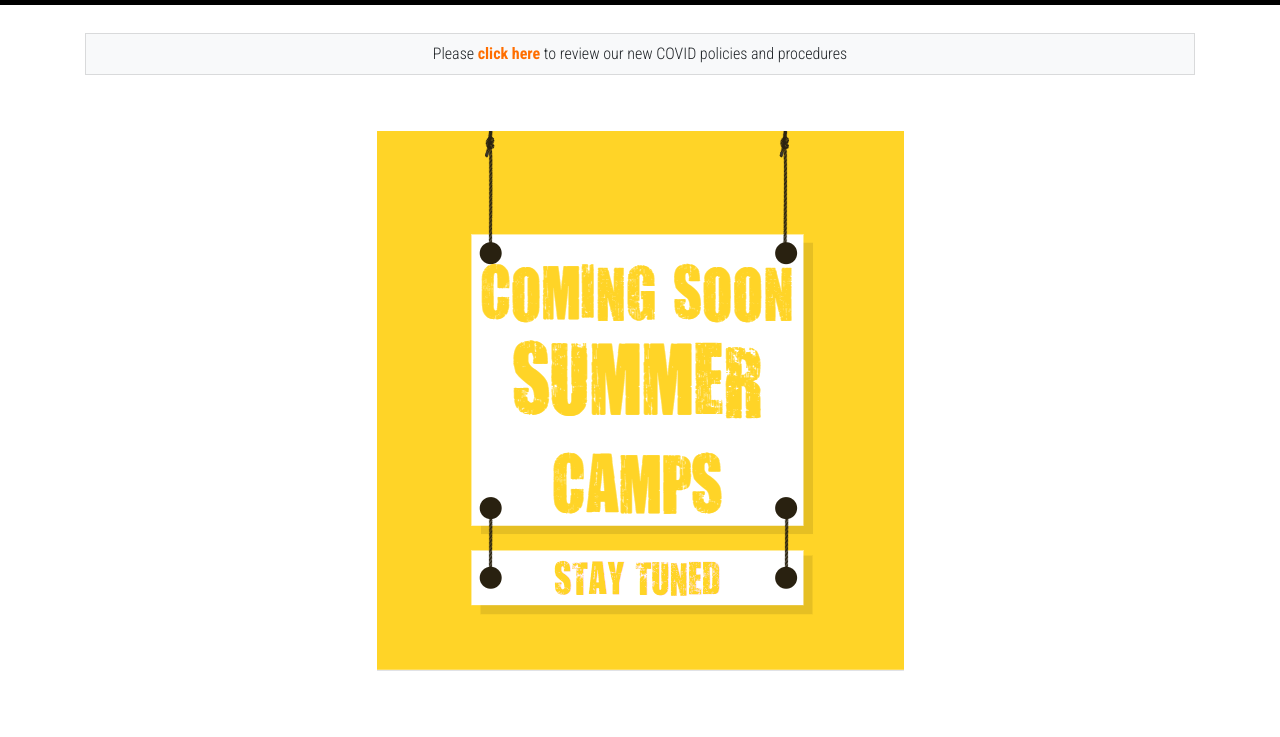
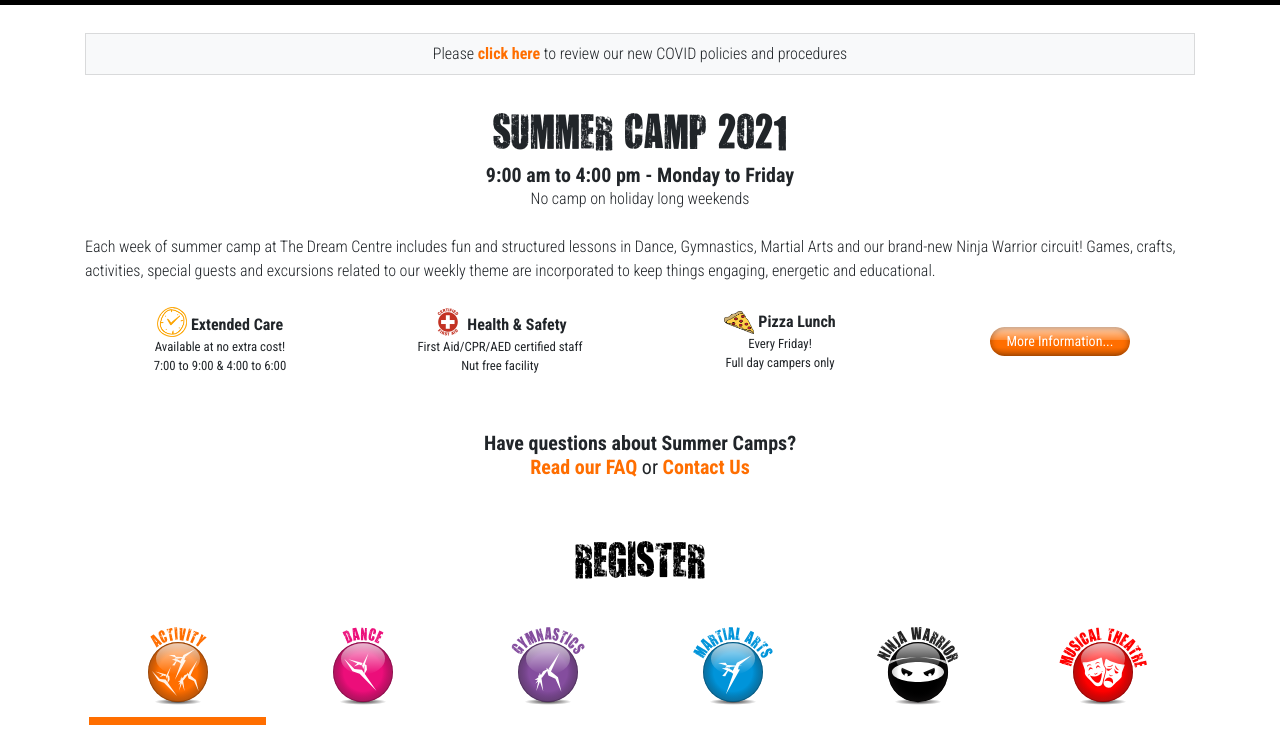
Before and after one commit to rcantin/tdc, a plain HTML site: page program-camp-summer.html in a window 1280 px wide. Shown: the part 63-800 px from the top of the page. Drawn offline with nearby package versions, Linux system fonts and the light colour scheme; a script that the page names is missing; files whose address does not match are found by name.

Commit message:
Returned summer camp page to previous 2021 state for Brandy to view but will not deploy this to the live site

```diff
--- a/program-camp-summer.html
+++ b/program-camp-summer.html
@@ -51,8 +51,8 @@
     <noscript><img height="1" width="1" style="display: none" src="https://www.facebook.com/tr?id=953981534727552&ev=PageView&noscript=1" /></noscript>
     <!-- End Facebook Pixel Code -->
   </head>
-  <!-- <body class="" ng-init="getSummerCamps()"> -->
-  <body class="">
+  <body class="" ng-init="getSummerCamps()">
+  <!-- <body class=""> -->
     <!-- Modal -->
     <div class="modal fade" id="modalFAQ" tabindex="-1" role="dialog" aria-labelledby="modalFAQLabel" aria-hidden="true">
       <div class="modal-dialog modal-lg modal-dialog-scrollable" role="document">
@@ -153,23 +153,23 @@
         <div class="card-body p-2 font-weight-light">Please <a href="./policies/index.html" class="font-weight-bold text-orange" target="_blank">click here</a> to review our new COVID policies and procedures</div>
       </div>
 
-      <!-- <div class="h1 font-tdc text-center text-uppercase pt-4">Summer Camp 2022</div> -->
-      <div class="text-center py-5 py-3">
+      <div class="h1 font-tdc text-center text-uppercase pt-4">Summer Camp 2021</div>
+      <!-- <div class="text-center py-5 py-3">
         <img src="./img/summer-camp-coming-soon.png" alt="" style="max-width: 90%;">
-      </div>
-      <!-- <div class="text-center pb-4">
+      </div> -->
+      <div class="text-center pb-4">
         <div class="h5 mb-0 font-weight-bold"><span class="text-nowrap">9:00 am to 4:00 pm</span> - <span class="text-nowrap">Monday to Friday</span></div>
         <div class="font-weight-light">No camp on holiday long weekends</div>
-      </div> -->
+      </div>
 
       <!-- <button class="btnGoToCamps">camps</button> -->
 
-      <!-- <div class="text-center text-xl-left font-weight-light">
+      <div class="text-center text-xl-left font-weight-light">
         Each week of summer camp at The Dream Centre includes fun and structured lessons in Dance, Gymnastics, Martial Arts and our brand-new Ninja Warrior circuit! Games, crafts, activities, special guests and excursions related to our weekly theme are incorporated to keep things engaging,
         energetic and educational.
-      </div> -->
+      </div>
 
-      <!-- <div class="row pt-4">
+      <div class="row pt-4">
         <div class="col pb-3">
           <div class="form-row justify-content-center align-items-center text-nowrap">
             <div class="col pb-3 text-center">
@@ -207,20 +207,20 @@
             </div>
           </div>
         </div>
-      </div> -->
+      </div>
 
-      <!-- <div>
+      <div>
         <div class="text-center h5 pt-4 pb-5">
           <div class="font-weight-bold">Have questions about Summer Camps?</div>
           <div><a href="#" class="font-weight-bold text-orange" role="button" data-toggle="modal" data-target="#modalFAQ">Read our FAQ</a> or <a href="./contact.html" class="font-weight-bold text-orange">Contact Us</a></div>
         </div>
-      </div> -->
+      </div>
 
       <!-- <div class="text-center py-4">
         <div><span class="font-weight-bold">Need to know more?</span> Here's <a href="#" class="font-weight-bold text-orange">everything you need to know</a> to make sure it's a great week!</div>
       </div> -->
 
-      <!-- <div id="camplist">
+      <div id="camplist">
         <div>
           <div class="pb-4">
             <div class="d-flex justify-content-center align-items-center pb-3">
@@ -320,7 +320,7 @@
             </div>
           </div>
         </div>
-      </div> -->
+      </div>
 
       <!--
 
```
